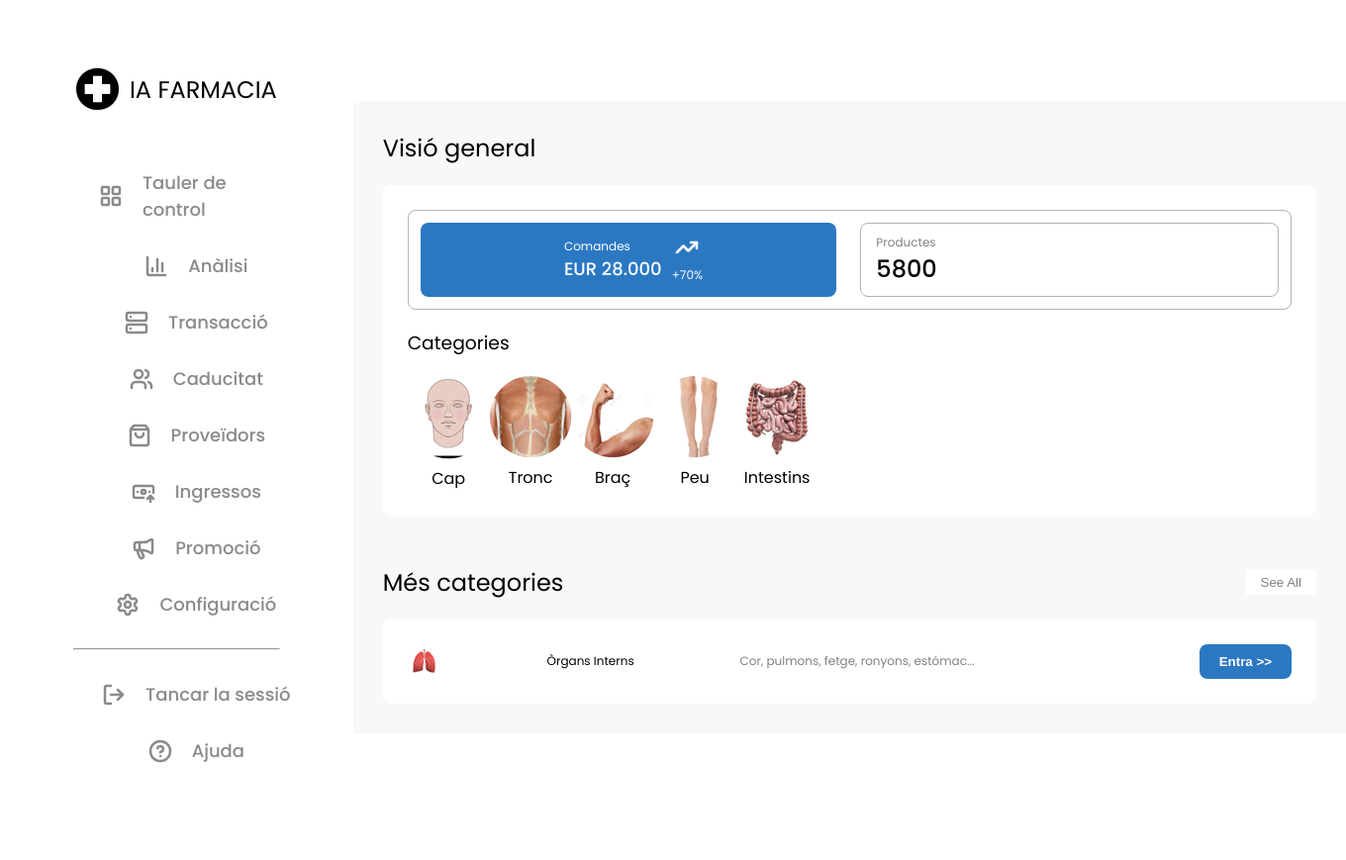
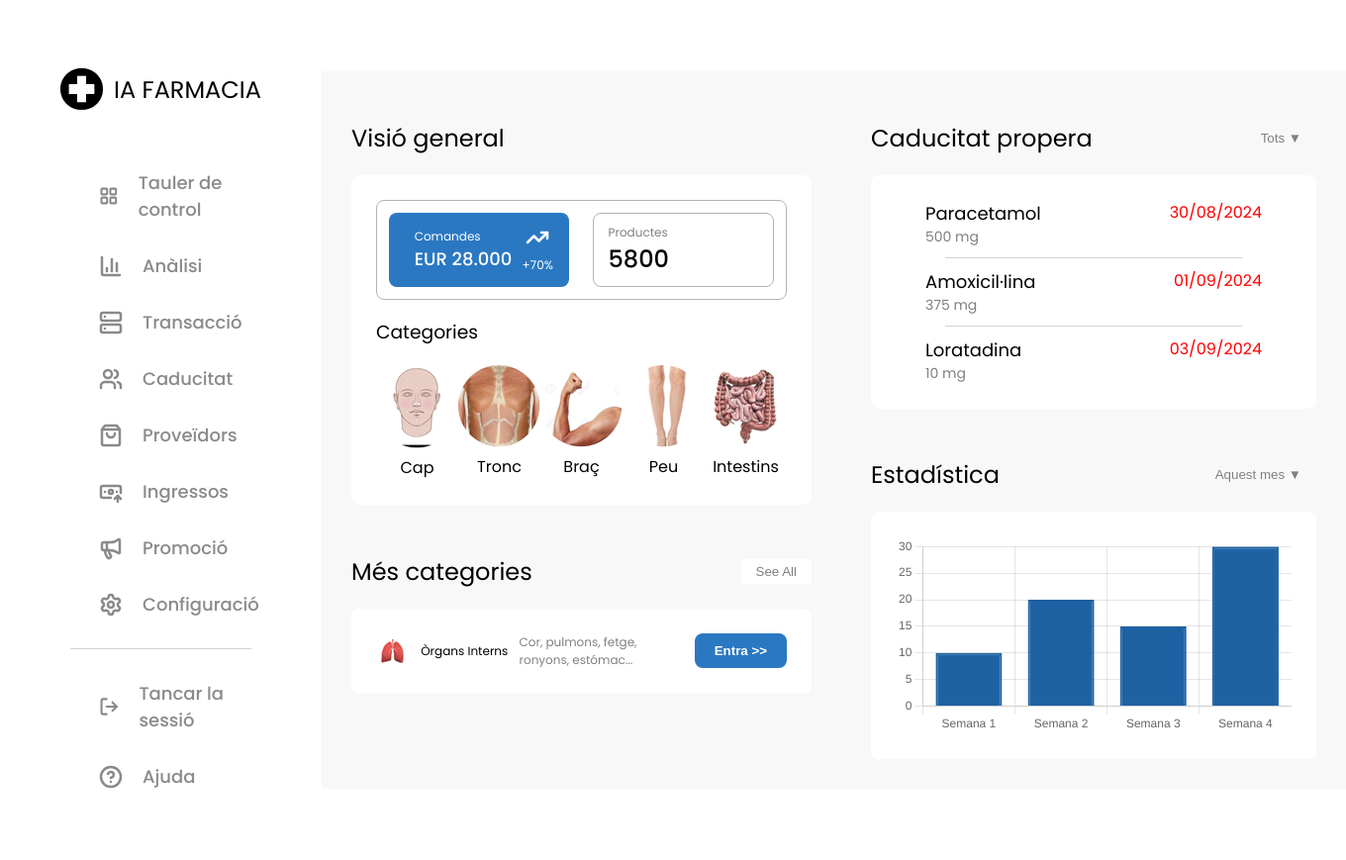
Before and after one commit to GavinCartier/pharmaceutical-ai, a Flask app: page / in a window 1360 px wide. Shown: the whole page at 99% size. Before the commit the page ends 771 px from the top, so only its background shows below. Run offline with Flask 3, Linux system fonts and the light colour scheme.

Commit message:
dashboard (mostly) finished

```diff
--- a/static/css/dashboard.css
+++ b/static/css/dashboard.css
@@ -10,9 +10,11 @@
     background-color: rgb(248, 248, 248);
     width: 80%;
     font-family: 'Poppins', sans-serif;
+    display: flex;
+    flex-direction: horizontal;
 }
 
-.overview {
+section {
     margin: 30px;
 }
 
@@ -75,7 +77,7 @@
     justify-items: center;
 }
 
-.morecategories-title {
+.title {
     display: flex;
     flex-direction: horizontal;
     justify-content: space-between;
@@ -102,3 +104,26 @@
     color: white;
     border-radius: 8px;
 }
+
+.expiration-item {
+    display: flex;
+    flex-direction: horizontal;
+    width: 100%;
+    justify-content: space-between;
+}
+
+.expiration-item-text {
+    margin-left: 30px;
+}
+
+.expiration-item-date {
+    margin-right: 30px;
+    color: red;
+}
+
+.expiration-title-button {
+    padding: 5px 15px;
+    background-color: rgb(248, 248, 248);
+    color: gray;
+    font-weight: 300;
+}
--- a/static/css/sidebar.css
+++ b/static/css/sidebar.css
@@ -18,6 +18,8 @@
 
 .sidebar-list {
     list-style-type: none;
+    text-align: left;
+    color: #8a8a8a;
 }
 
 .sidebar {
@@ -37,11 +39,6 @@
 
 .sidebar-top-image {
     object-fit: contain;
-}
-
-.sidebar-list {
-    list-style-type: none;
-    color: #8a8a8a
 }
 
 .sidebar-list-item {
@@ -65,4 +62,5 @@
 hr {
     width: 75%;
     margin: 0 auto;
+    border: none; border-top: 1px solid lightgray;
 }
--- a/static/css/styles.css
+++ b/static/css/styles.css
@@ -62,49 +62,3 @@
     color: #0066cc;
     text-decoration: none;
 }
-
-.sidebar {
-    padding: 40px;
-    width: 300px;
-}
-
-.sidebar-top {
-    display: flex;
-    flex-direction: horizontal;
-    align-items: center;
-    justify-content: center;
-    height: 100px;
-    gap: 10px;
-}
-
-.sidebar-top-image {
-    object-fit: contain;
-}
-
-.sidebar-list {
-    list-style-type: none;
-    justify-items: center;
-}
-
-.sidebar {
-    padding: 40px;
-    width: 300px;
-}
-
-.sidebar-top {
-    display: flex;
-    flex-direction: horizontal;
-    align-items: center;
-    justify-content: center;
-    height: 100px;
-    gap: 10px;
-}
-
-.sidebar-top-image {
-    object-fit: contain;
-}
-
-.sidebar-list {
-    list-style-type: none;
-    justify-items: center;
-}
--- /dev/null
+++ b/templates/components/expiration.html
@@ -0,0 +1,56 @@
+<!-- Provides list of expiring medications -->
+<!-- Title -->
+<div class="title">
+    <h2>Caducitat propera</h2>
+    <button class="expiration-title-button">Tots ▼</button>
+</div>
+<!-- Expiring medication list -->
+<div class="content" style="display: flex; gap: 10px; flex-direction: column">
+    <div class="expiration-item">
+        <div class="expiration-item-text">
+            <div style="font-size: 18px">
+                Paracetamol
+            </div>
+            <div style="font-size: 14px; color: gray">
+                500 mg
+            </div>
+        </div>
+
+        <div class="expiration-item-date">
+            30/08/2024
+        </div>
+
+    </div>
+    <hr>
+    <div class="expiration-item">
+        <div class="expiration-item-text">
+            <div style="font-size: 18px">
+                Amoxicil·lina
+            </div>
+            <div style="font-size: 14px; color: gray">
+                375 mg
+            </div>
+        </div>
+
+        <div class="expiration-item-date">
+            01/09/2024
+        </div>
+
+    </div>
+    <hr>
+    <div class="expiration-item">
+        <div class="expiration-item-text">
+            <div style="font-size: 18px">
+                Loratadina
+            </div>
+            <div style="font-size: 14px; color: gray">
+                10 mg
+            </div>
+        </div>
+
+        <div class="expiration-item-date">
+            03/09/2024
+        </div>
+
+    </div>
+</div>
--- a/templates/components/morecategories.html
+++ b/templates/components/morecategories.html
@@ -1,5 +1,5 @@
 <!-- Lists additional categories -->
-<div class="morecategories-title">
+<div class="title">
     <h2>Més categories</h2>
     <button class="morecategories-title-button">See All</button>
 </div>
--- a/templates/components/overview.html
+++ b/templates/components/overview.html
@@ -5,7 +5,10 @@
  -->
 
 <!-- Title -->
-<h2>Visió general</h2>
+<div class="title">
+    <h2>Visió general</h2>
+</div>
+
 <div class="content">
     <!-- Section for displaying income & product -->
     <div class="overview-content-income">
@@ -42,7 +45,7 @@
         </div>
     </div>
     <!-- Section for listing categories -->
-     <section>
+     <div>
         <h3>Categories</h3>
         <div class="overview-content-categories">
             <div class="overview-content-category">
@@ -91,5 +94,5 @@
                 </div>
             </div>
         </div>
-     </section>
+    </div>
 </div>
--- /dev/null
+++ b/templates/components/statistics.html
@@ -0,0 +1,40 @@
+{% block head %}
+  <script src="https://cdn.jsdelivr.net/npm/chart.js"></script>
+{% endblock %}
+
+<div class="title">
+    <h2>Estadística</h2>
+    <button class="expiration-title-button">Aquest mes ▼</button>
+</div>
+<div class="content">
+    <canvas id="myChart" width="400" height="200"></canvas>
+
+  <script>
+    const ctx = document.getElementById('myChart').getContext('2d');
+    new Chart(ctx, {
+      type: 'bar',
+      data: {
+        labels: ['Semana 1', 'Semana 2', 'Semana 3', 'Semana 4'],
+        datasets: [{
+          data: [10, 20, 15, 30],
+          backgroundColor: '#1e62a3',
+          borderColor: '#1e62a3',
+          borderWidth: 2,
+        }]
+      },
+      options: {
+        responsive: true,
+        plugins: {
+        legend: {
+                display: false  // ← hide the legend
+            }
+        },
+        scales: {
+          y: {
+            beginAtZero: true
+          }
+        }
+      }
+    });
+</script>
+</div>
--- a/templates/dashboard.html
+++ b/templates/dashboard.html
@@ -13,11 +13,25 @@
 
 {% block content %}
 <div class="dashboard">
-    <section class="overview">
-        {% include 'components/overview.html' %}
-    </section>
-    <section class="overview">
-        {% include 'components/morecategories.html' %}
-    </section>
+    <!-- Left side of the dashboard (overview & more categories) -->
+    <div style="width: 100%">
+        <section>
+            {% include 'components/overview.html' %}
+        </section>
+        <section>
+            {% include 'components/morecategories.html' %}
+        </section>
+    </div>
+
+    <!-- Right side of the dashboard (expiration & statistics) -->
+    <div style="width: 100%">
+        <section>
+            {% include 'components/expiration.html' %}
+        </section>
+        <section>
+            {% include 'components/statistics.html' %}
+        </section>
+    </div>
+
 </div>
 {% endblock %}
```
